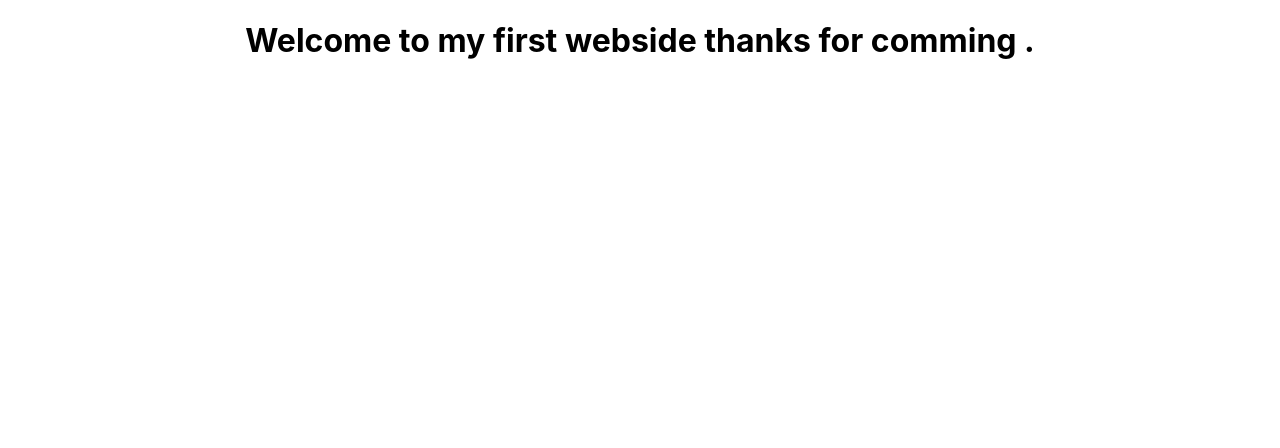
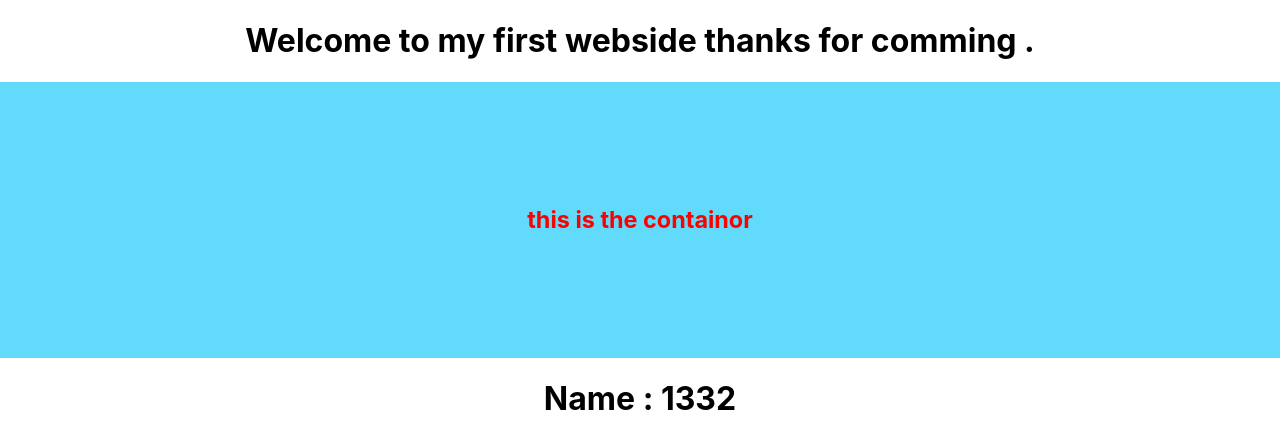
Before and after one commit to sajedulislamsaju/module-47, a React (Create React App) app: page / in a window 1280 px wide. Shown: the top 448 px of the page. Built offline with nearby package versions, Linux system fonts and the light colour scheme.

Commit message:
some changes is done

```diff
--- a/src/App.css
+++ b/src/App.css
@@ -36,3 +36,10 @@
     transform: rotate(360deg);
   }
 }
+
+.conteinor {
+  color: red;
+  background-color: #61dafb;
+  padding: 100px;
+  font-size: 20px;
+}
--- a/src/App.js
+++ b/src/App.js
@@ -1,10 +1,22 @@
 import logo from './logo.svg';
 import './App.css';
+
+const sum = 555 ;
+
+
 
 function App() {
   return (
     <div className="App">
       <h1>Welcome to my first webside thanks for comming .</h1>
+      <div className="conteinor">
+        <h3>this is the containor</h3>
+      </div>
+
+      <div className="music">
+
+      </div>
+      <h1>Name : {777 + sum}</h1>
     </div>
   );
 }
```
